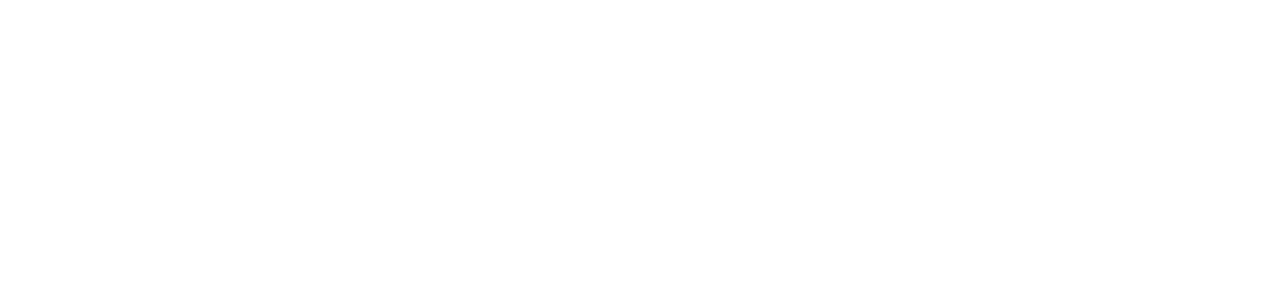
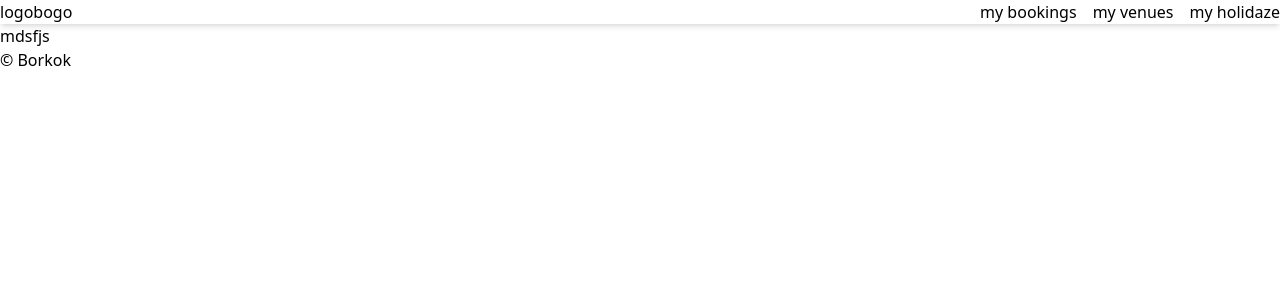
Before and after one commit to borikokeny/Holidaze-Project-Exam-2, a React (Vite) app: page /profilePage in a window 1280 px wide. Before the commit this address had no page. Shown: the top 300 px of the page. Built offline with nearby package versions, Linux system fonts and the light colour scheme.

Commit message:
Sets up more pages

```diff
--- a/src/components/header.jsx
+++ b/src/components/header.jsx
@@ -1,3 +1,5 @@
+import { Link } from "react-router-dom"
+
 export default function Header() {
   return (
     <header className="shadow-md">
@@ -10,6 +12,7 @@
         <a href="" className="">
           my venues
         </a>
+        <Link to="/profilePage">my holidaze</Link>
       </nav>
     </div>
   </header>
--- a/src/pages/index.jsx
+++ b/src/pages/index.jsx
@@ -1,5 +1,6 @@
-import Home from "./home"
+import Home from "./home";
+import ProfilePage from "./profilePage";
 
 export {
-  Home
+  Home, ProfilePage
 }
--- a/src/pages/profilePage.jsx
+++ b/src/pages/profilePage.jsx
@@ -0,0 +1,7 @@
+function ProfilePage() {
+  return (
+    <div>mdsfjs</div>
+  )
+}
+
+export default ProfilePage
--- a/src/routes/index.jsx
+++ b/src/routes/index.jsx
@@ -1,14 +1,15 @@
 import { BrowserRouter, Routes, Route } from "react-router-dom";
 import "../styles/index.css";
 import MainLayout from "../components/layout";
-import { Home } from "../pages/index";
+import { Home, ProfilePage } from "../pages/index";
 
 function App() {
   return (
     <BrowserRouter>
       <Routes>
         <Route path="/" element={<MainLayout />}>
-          <Route index element={<Home />}></Route>
+          <Route index element={<Home />} />
+          <Route path="profilePage" element={<ProfilePage />} />
         </Route>
       </Routes>
     </BrowserRouter>
```
Also changed, not shown: src/pages/venuePage.jsx (added), 2 other files (tests, documents, lock files or other folders).
